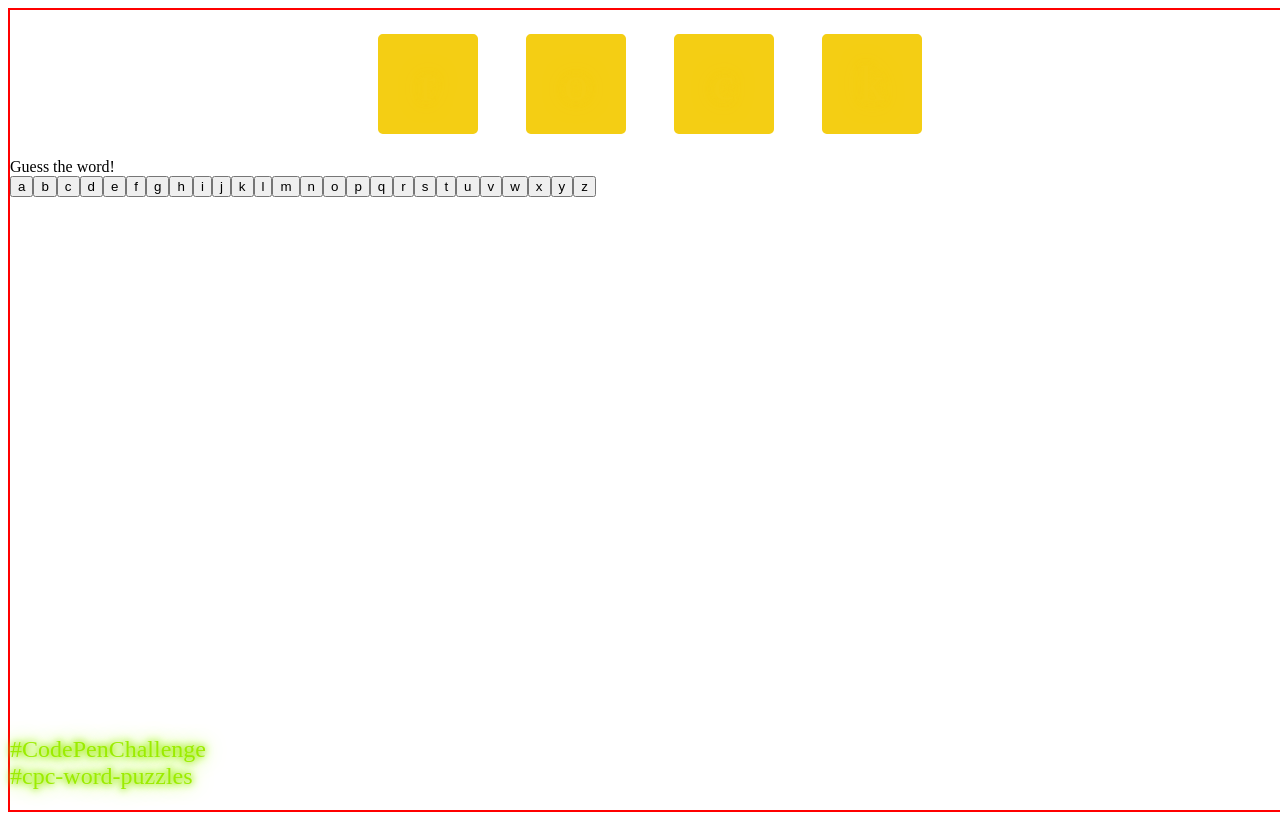
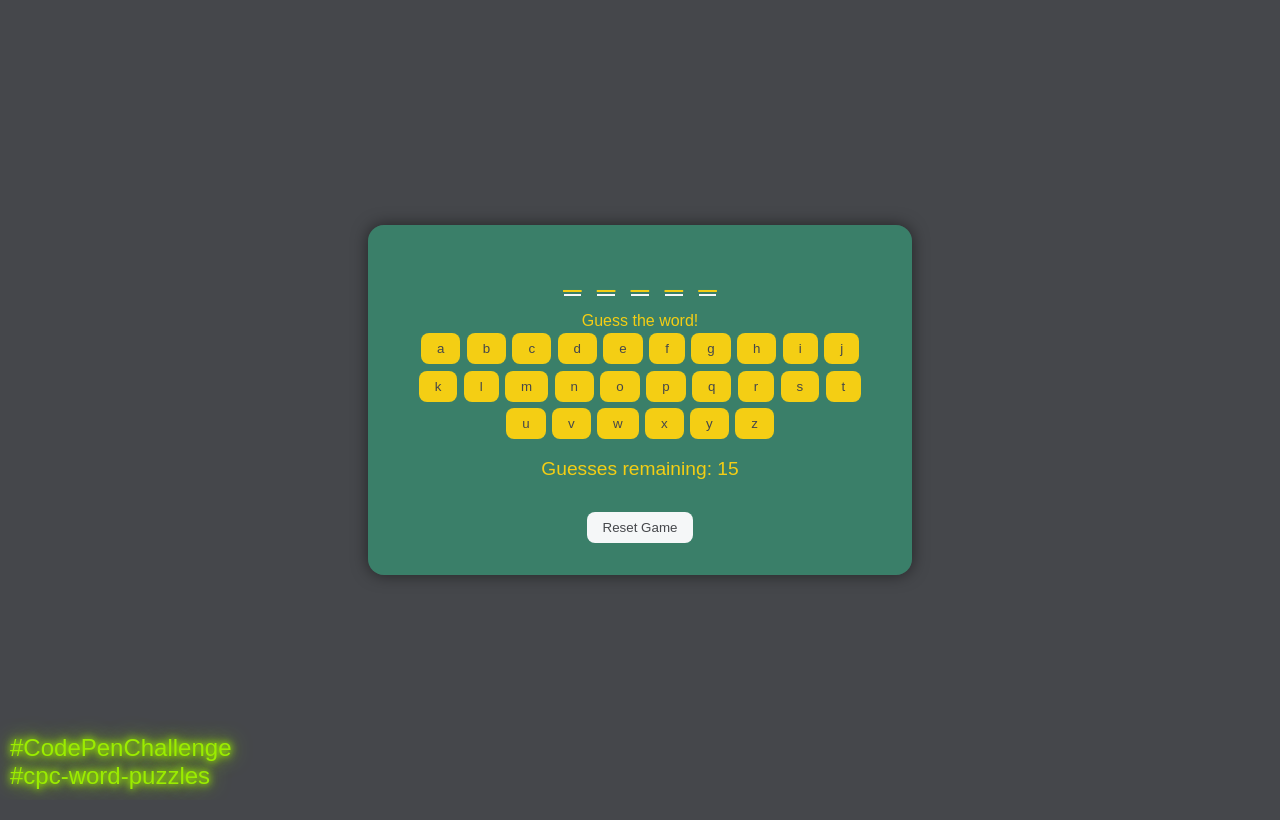
Before and after one commit to Philip-Walsh/codepens, a plain HTML site: page puzzles/word-puzzle/index.html in a window 1280 px wide. Drawn offline with Linux system fonts and the light colour scheme.

Commit message:
add base game puzzel-game

```diff
--- a/puzzles/word-puzzle/index.html
+++ b/puzzles/word-puzzle/index.html
@@ -10,11 +10,15 @@
   <body>
     <main>
       <section id="goal-letters"></section>
-      <section id="game-text">
-        Guess the word!
+      <section id="game-text">Guess the word!</section>
+      <div id="letter-buttons"></div>
+      <section id="remaining-guesses">
+        Guesses remaining: <span id="guesses-left"></span>
       </section>
-      <div id="letter-buttons"></div>
+      <div id="game-over"></div>
+      <button id="reset-button" onclick="resetGame()">Reset Game</button>
     </main>
+
     <div id="info">
       <span>#CodePenChallenge</span>
       <span>#cpc-word-puzzles</span>
--- a/puzzles/word-puzzle/script.js
+++ b/puzzles/word-puzzle/script.js
@@ -1,14 +1,22 @@
-
 let secretWord = '';
-let maxGuesses = 6;
+let maxGuesses = 15;
 let incorrectGuesses = 0;
 
 window.onload = () => {
+    startGame();
+}
+
+function startGame() {
     pickSecretWord();
     addGoalLetters();
     addLetterButtons();
+    displayRemainingGuesses();
+    document.getElementById('game-over').innerHTML = '';
 }
+
 function addLetterButtons() {
+    const letterButtonsContainer = document.getElementById('letter-buttons');
+    letterButtonsContainer.innerHTML = ''; // Clear existing buttons
     for (let i = 0; i < 26; i++) {
         let letter = String.fromCharCode(97 + i);
         let button = document.createElement('button');
@@ -18,36 +26,95 @@ function addLetterButtons() {
         button.addEventListener('click', () => {
             checkLetter(letter);
         });
-        document.getElementById('letter-buttons').appendChild(button);
+        letterButtonsContainer.appendChild(button);
     }
 }
+
 function checkLetter(letter) {
     let goalLetters = document.getElementsByClassName('goal-letter');
     let isGuessCorrect = false;
+
     for (let i = 0; i < secretWord.length; i++) {
         if (secretWord[i] === letter) {
             goalLetters[i].classList.remove('not-found');
+            goalLetters[i].innerHTML = letter; // Reveal the correct letter
             isGuessCorrect = true;
         }
     }
+
     document.getElementsByClassName(`letter-${letter}`)[0].disabled = true;
 
-
-
+    if (!isGuessCorrect) {
+        incorrectGuesses++;
+        displayRemainingGuesses();
+        if (incorrectGuesses >= maxGuesses) {
+            endGame(false);
+        }
+    } else {
+        if (checkWin()) {
+            endGame(true);
+        }
+    }
 }
 
 function pickSecretWord() {
     secretWord = words[Math.floor(Math.random() * words.length)];
     console.log(secretWord);
 }
+
 function addGoalLetters() {
+    const goalLettersContainer = document.getElementById('goal-letters');
+    goalLettersContainer.innerHTML = ''; // Clear existing letters
     for (let i = 0; i < secretWord.length; i++) {
         let letter = document.createElement('span');
         letter.classList.add('goal-letter');
         letter.classList.add('not-found');
-        letter.innerHTML = secretWord[i];
-        document.getElementById('goal-letters').appendChild(letter);
+        letter.innerHTML = '_'; // Initially, show an underscore for each letter
+        letter.dataset.letter = secretWord[i]; // Store the actual letter in a data attribute
+        goalLettersContainer.appendChild(letter);
     }
+}
+
+function displayRemainingGuesses() {
+    let guessesLeft = maxGuesses - incorrectGuesses;
+    document.getElementById('guesses-left').innerText = guessesLeft;
+}
+
+function endGame(isWin) {
+    disableAllButtons();
+    showGameOverMessage(isWin);
+}
+
+function disableAllButtons() {
+    let buttons = document.getElementsByClassName('letter-button');
+    for (let i = 0; i < buttons.length; i++) {
+        buttons[i].disabled = true;
+    }
+}
+
+function showGameOverMessage(isWin) {
+    let message = document.createElement('div');
+    if (isWin) {
+        message.innerHTML = 'Congratulations! You guessed the word: ' + secretWord;
+    } else {
+        message.innerHTML = 'Game Over! The word was: ' + secretWord;
+    }
+    document.getElementById('game-over').appendChild(message);
+}
+
+function checkWin() {
+    let goalLetters = document.getElementsByClassName('goal-letter');
+    for (let i = 0; i < goalLetters.length; i++) {
+        if (goalLetters[i].classList.contains('not-found')) {
+            return false;
+        }
+    }
+    return true;
+}
+
+function resetGame() {
+    incorrectGuesses = 0;
+    startGame();
 }
 
 words = [
--- a/puzzles/word-puzzle/styles.css
+++ b/puzzles/word-puzzle/styles.css
@@ -1,36 +1,98 @@
-@import url("https://fonts.googleapis.com/css2?family=Oswald:wght@200..700&display=swap");
-
 :root {
 	--size: 30rem;
 	--bg-color: #45474b;
-	--card-color: rgb(55 151 119 / 70%);
+	--card-color: rgba(55, 151, 119, 0.7);
 	--txt-color: #f4ce14;
 	--highlight: #f5f7f8;
+    --button-bg: #f4ce14;
+    --button-txt: #45474b;
+    --button-disabled-bg: #ddd;
+    --button-disabled-txt: #aaa;
 }
+
+body {
+	background-color: var(--bg-color);
+	color: var(--txt-color);
+	font-family: 'Arial', sans-serif;
+	display: flex;
+	justify-content: center;
+	align-items: center;
+	height: 100vh;
+	margin: 0;
+}
+
 main {
-	border: 2px solid red;
-	width: 100vw;
-	height: 100vh;
+	background-color: var(--card-color);
+	border-radius: 1rem;
+	box-shadow: 0 0 1rem rgba(0, 0, 0, 0.5);
+	padding: 2rem;
+	text-align: center;
+	width: var(--size);
 }
+
 #goal-letters {
 	display: flex;
 	justify-content: center;
 	align-items: center;
+	margin-bottom: 1rem;
 }
+
 .goal-letter {
-	font-size: 3em;
-	width: 2em;
-	height: 2em;
-	border-radius: .1em;
-	text-align: center;
-	vertical-align: middle;
-	line-height: 2em;
-	border: 2px solid var(--txt-color);
-	margin: 0.5em;
-	color: var(--txt-color);
-	text-shadow: 0 0 7px var(--txt-color), 0 0 10px var(--txt-color), 0 0 21px var(--txt-color);
+	font-size: 2rem;
+	margin: 0 0.5rem;
+	border-bottom: 2px solid var(--highlight);
 }
-.not-found {
+
+#letter-buttons {
+	display: flex;
+	flex-wrap: wrap;
+	justify-content: center;
+}
+
+.letter-button {
+	background-color: var(--button-bg);
+	color: var(--button-txt);
+	border: none;
+	border-radius: 0.5rem;
+	padding: 0.5rem 1rem;
+	margin: 0.2rem;
+	cursor: pointer;
+	transition: background-color 0.3s;
+}
+
+.letter-button:hover {
+	background-color: var(--highlight);
+}
+
+.letter-button:disabled {
+	background-color: var(--button-disabled-bg);
+	color: var(--button-disabled-txt);
+	cursor: not-allowed;
+}
+
+#remaining-guesses {
+	margin-top: 1rem;
+	font-size: 1.2rem;
+}
+
+#game-over {
+	margin-top: 1rem;
+	font-size: 1.2rem;
+	color: var(--highlight);
+}
+
+#reset-button {
+	background-color: var(--highlight);
+	color: var(--bg-color);
+	border: none;
+	border-radius: 0.5rem;
+	padding: 0.5rem 1rem;
+	margin-top: 1rem;
+	cursor: pointer;
+	transition: background-color 0.3s;
+}
+
+#reset-button:hover {
 	background-color: var(--txt-color);
 }
 
```
